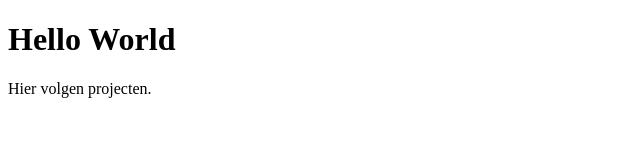
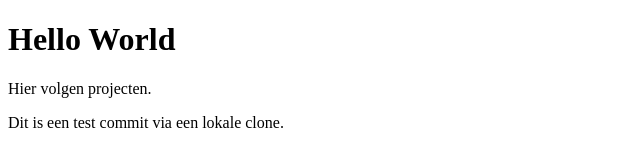
Before and after one commit to t3chnod3/t3chnod3.github.io, a plain HTML site: page index.html in a window 1280 px wide. Shown: the whole page, without its empty margins (0-640 px from the left). Drawn offline with Linux system fonts and the light colour scheme.

Commit message:
Test commit

```diff
--- a/index.html
+++ b/index.html
@@ -4,5 +4,6 @@
   <body>
     <h1>Hello World</h1>
     <p>Hier volgen projecten.</p>
+    <p>Dit is een test commit via een lokale clone.</p>
   </body>
 </html>
```
